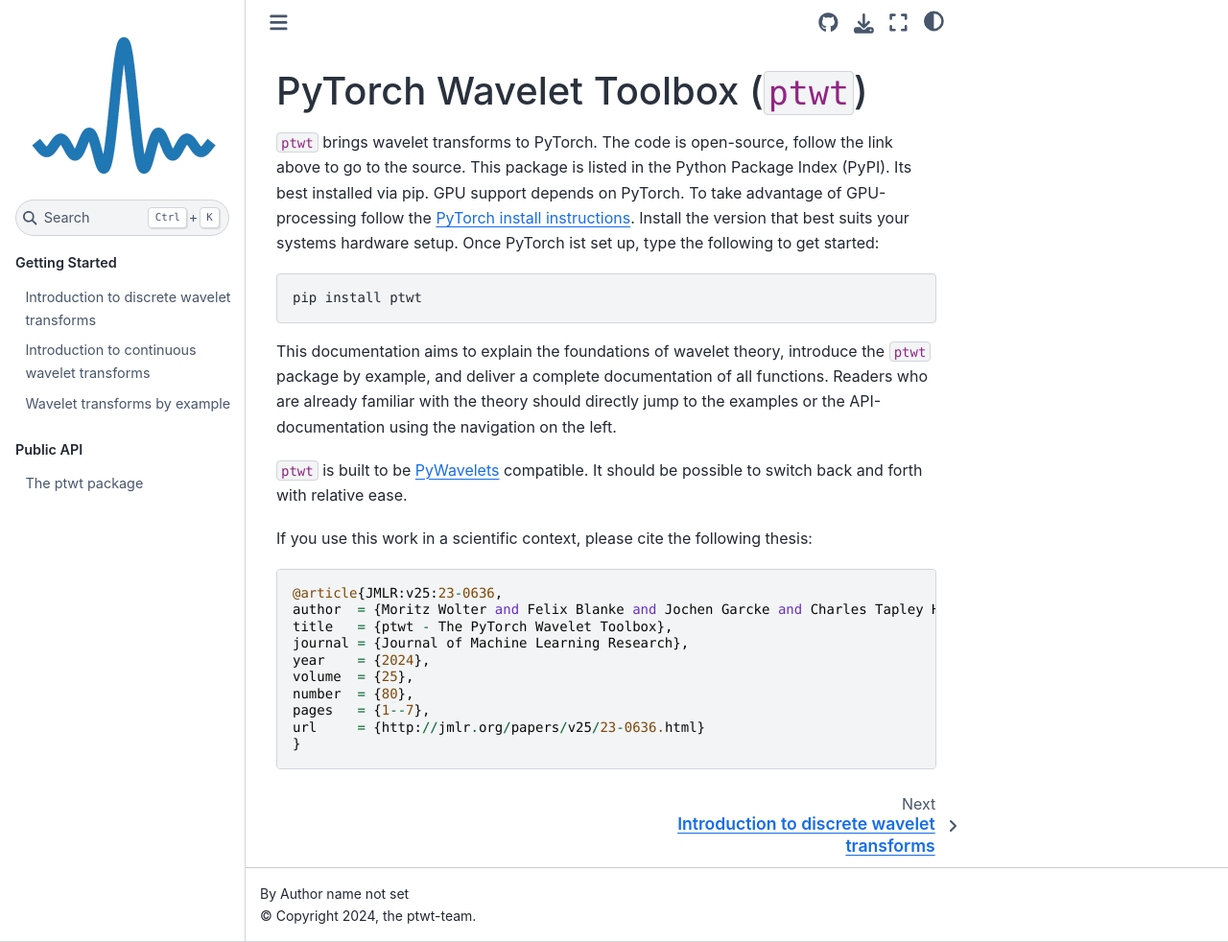
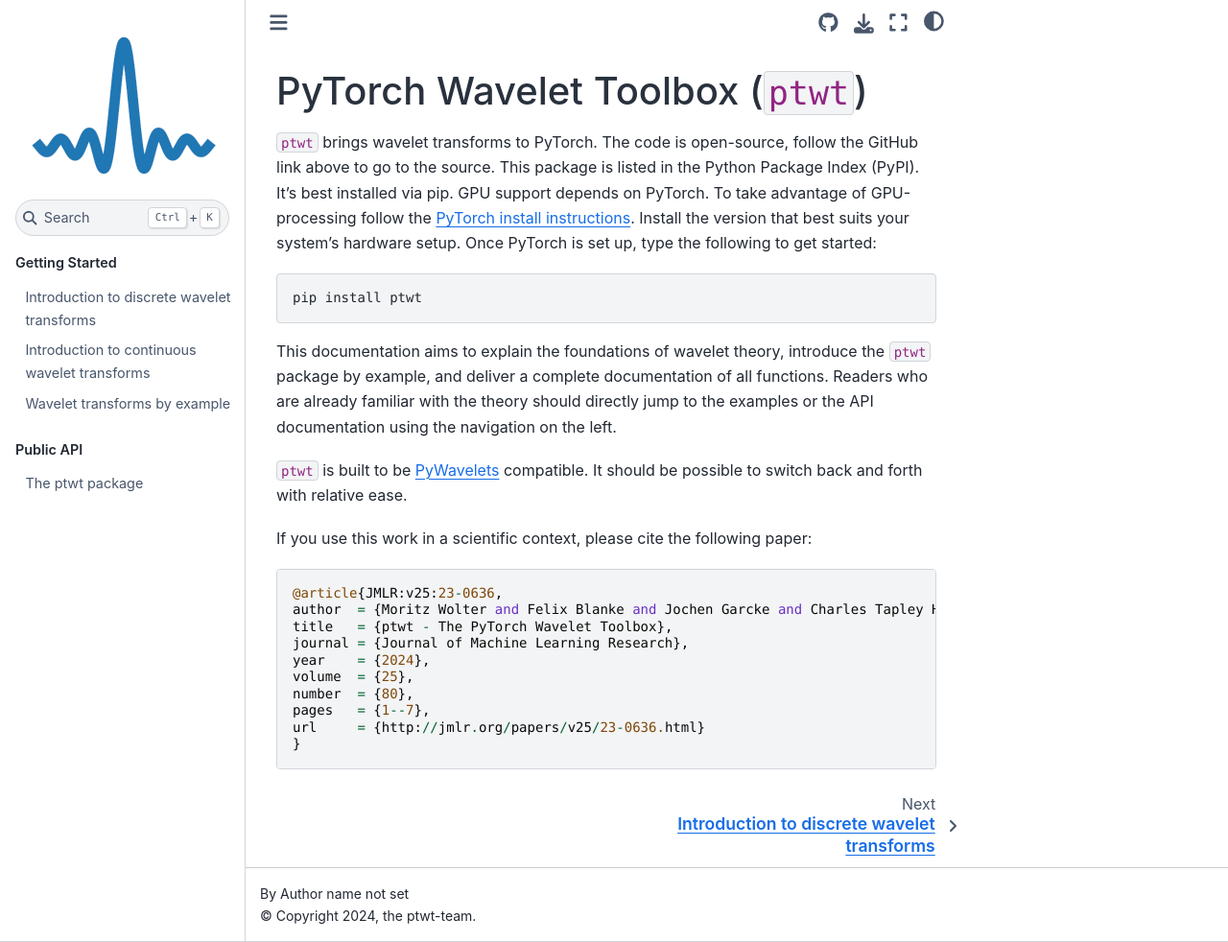
Before and after one commit to v0lta/PyTorch-Wavelet-Toolbox, a Sphinx documentation site: the page built from docs/index.rst, in a window 1280 px wide and 982 px high. Shown: the whole window at 96% size. Built offline with Sphinx 7.4.7 and the Sphinx Book theme 1.1.4, drawn with Linux system fonts in a browser that asks for light colours.

Commit message:
small changes in intro.

```diff
--- a/docs/index.rst
+++ b/docs/index.rst
@@ -8,10 +8,10 @@
 PyTorch Wavelet Toolbox (``ptwt``)
 ==================================
 
-``ptwt`` brings wavelet transforms to PyTorch. The code is open-source, follow the link above
-to go to the source. This package is listed in the Python Package Index (PyPI). Its best installed via pip.
+``ptwt`` brings wavelet transforms to PyTorch. The code is open-source, follow the GitHub link above
+to go to the source. This package is listed in the Python Package Index (PyPI). It's best installed via pip.
 GPU support depends on PyTorch. To take advantage of GPU-processing follow the `PyTorch install instructions`_.
-Install the version that best suits your systems hardware setup. Once PyTorch ist set up, type the following
+Install the version that best suits your system's hardware setup. Once PyTorch is set up, type the following
 to get started:
 
 .. code-block:: sh
@@ -20,12 +20,12 @@
 
 This documentation aims to explain the foundations of wavelet theory, introduce the ``ptwt`` package by example, and
 deliver a complete documentation of all functions. Readers who are already familiar with the theory should directly
-jump to the examples or the API-documentation using the navigation on the left.
+jump to the examples or the API documentation using the navigation on the left.
 
 ``ptwt`` is built to be `PyWavelets <https://pywavelets.readthedocs.io/en/latest/>`_ compatible.
 It should be possible to switch back and forth with relative ease.
 
-If you use this work in a scientific context, please cite the following thesis:
+If you use this work in a scientific context, please cite the following paper:
 
 .. code-block::
 
```
